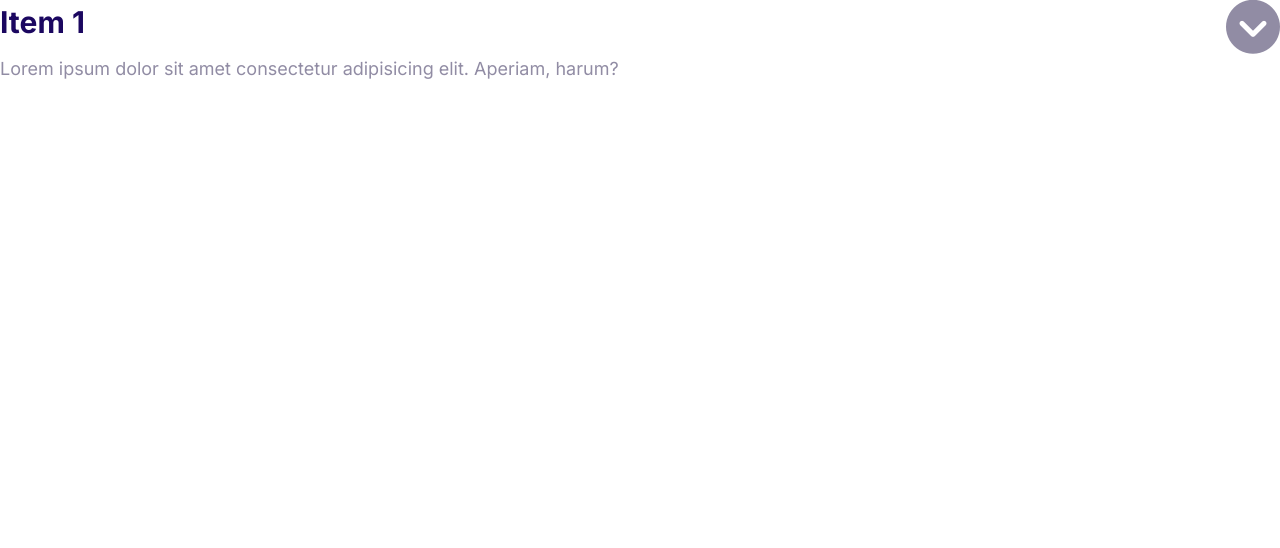
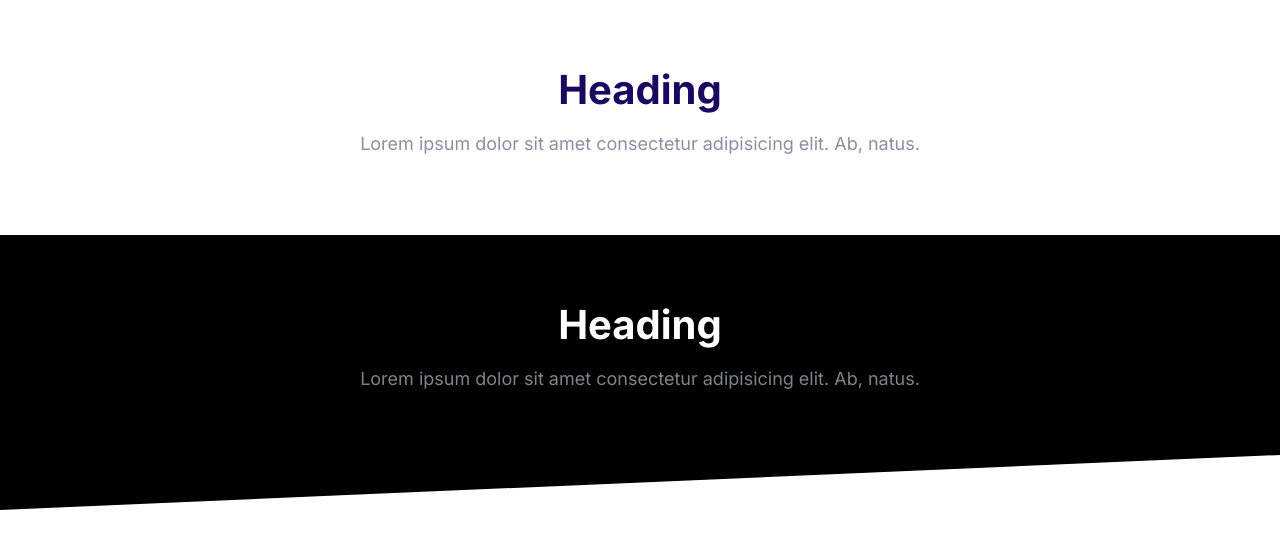
Before and after one commit to yuriamancio/moshifycourse, a plain HTML site: page index.html in a window 1280 px wide. Drawn offline with Linux system fonts and the light colour scheme.

Commit message:
Define the block elements.

```diff
--- a/css/styles.css
+++ b/css/styles.css
@@ -562,3 +562,41 @@ a {
   max-height: 100vh;
   opacity: 1;
 }
+
+/* Blocks */
+.container {
+  max-width: 1140px;
+  margin: 0 auto;
+}
+
+.block {
+  --padding-vertical: 6rem;
+  padding: var(--padding-vertical);
+}
+
+.block__header {
+  text-align: center;
+}
+
+.block__heading {
+  margin-top: 0;
+}
+
+.block--dark {
+  background: #000;
+  color: #7b858b;
+}
+
+.block--dark .block__heading {
+  color: #fff;
+}
+
+.block--skewed-right {
+  padding-bottom: calc(var(--padding-vertical) + 4rem);
+  clip-path: polygon(0% 0%, 100% 0%, 100% 100%, 0% 80%);
+}
+
+.block--skewed-left {
+  padding-bottom: calc(var(--padding-vertical) + 4rem);
+  clip-path: polygon(0% 0%, 100% 0%, 100% 80%, 0% 100%);
+}
--- a/index.html
+++ b/index.html
@@ -18,17 +18,22 @@
     <link rel="stylesheet" href="css/styles.css" />
   </head>
   <body>
-    <div class="collapsible collapsible--expanded">
-      <header class="collapsible__header">
-        <h2 class="collapsible__heading">Item 1</h2>
-        <i
-          class="collapsible__chevron fa-solid fa-3x fa-circle-chevron-down"
-        ></i>
+    <section class="block container">
+      <header class="block__header">
+        <h2 class="block__heading">Heading</h2>
+        <p>
+          Lorem ipsum dolor sit amet consectetur adipisicing elit. Ab, natus.
+        </p>
       </header>
-      <div class="collapsible__content">
-        Lorem ipsum dolor sit amet consectetur adipisicing elit. Aperiam, harum?
-      </div>
-    </div>
+    </section>
+    <section class="block block--dark block--skewed-left">
+      <header class="block__header container">
+        <h2 class="block__heading">Heading</h2>
+        <p>
+          Lorem ipsum dolor sit amet consectetur adipisicing elit. Ab, natus.
+        </p>
+      </header>
+    </section>
     <script src="/js/main.js"></script>
   </body>
 </html>
```
Also changed, not shown: components/blocks.html (added, +12 -0 lines), images/logo.svg (added).
